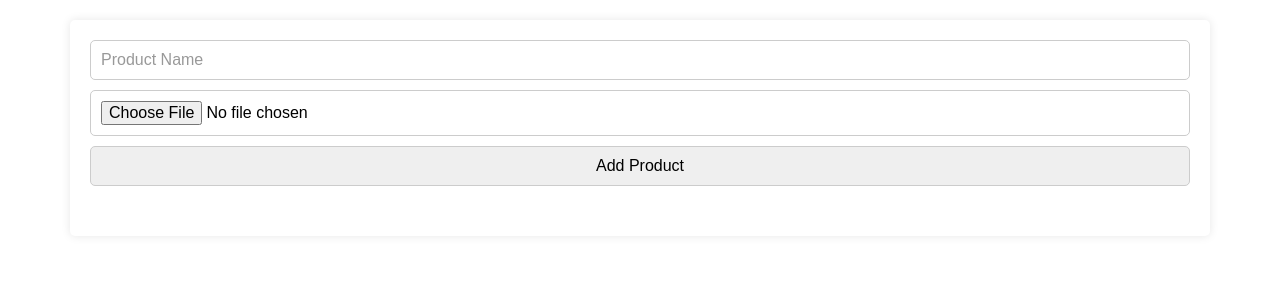
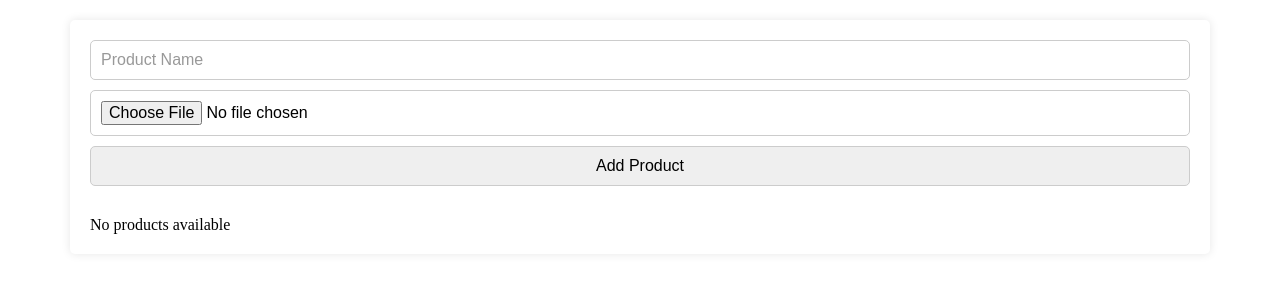
Before and after one commit to GreenHugeBrain/Gallery, a Flask app: page /admindashboard in a window 1280 px wide. Shown: the part 66-366 px from the top of the page. Run offline with Flask 3, Linux system fonts and the light colour scheme; a user stored in the database is signed in; some libraries are stand-ins or nearby versions.

Commit message:
add "no productss" case
added in main page and in dashboard

```diff
--- a/templates/adminpanel.html
+++ b/templates/adminpanel.html
@@ -18,10 +18,9 @@
             {{ form.name(class="name-input", placeholder="Product Name") }}
             {{ form.img(class="image-input", accept='.jpeg, .jpg, .png') }}
             {{ form.submit(class="submit-input") }}
-
-
         </form>
         <div class="product-container">
+            {% if products %}
                 {% for product in products %}
                     <div class="product-card">
                         <img src="{{ url_for('static', filename=product.img) }}" alt="Product Image">
@@ -35,6 +34,10 @@
                         </div>
                     </div>
                 {% endfor %}
+            {% else %}
+                <div>No products available</div>
+            {% endif %}
+
         </div>
     </div>
 </body>
--- a/templates/index.html
+++ b/templates/index.html
@@ -19,12 +19,16 @@
 
     <main>
         <div class="arts">
+            {% if products %}
                 {% for product in products %}
                 <div class="product">
                     <img class="img" src="{{ url_for('static', filename=product.img) }}" alt="{{ product.name }}">
                     <h3 class="name">{{ product.name }}</h3>
                 </div>
                 {% endfor %}
+            {% else %}
+                <div> Gallery is empty</div>
+            {% endif %}
         </div>
     </main>
 
```
Also changed, not shown: instance/database.db. Lines whose indentation alone changed are shown as unchanged.
